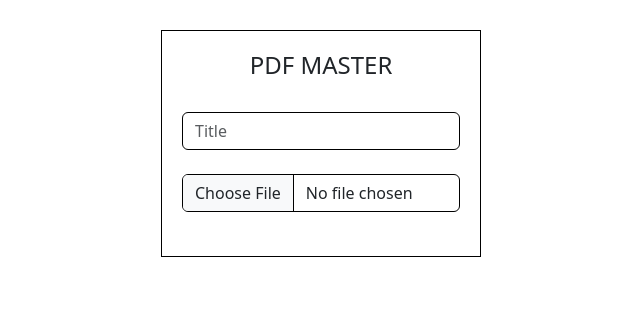
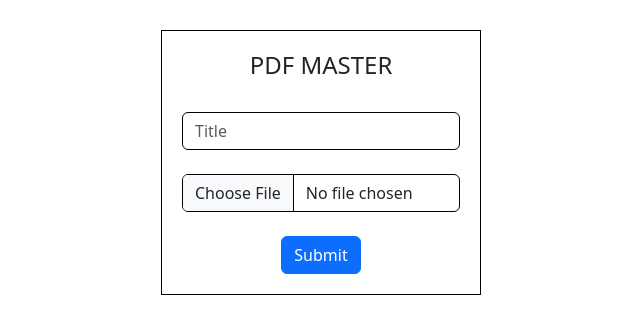
Before and after one commit to MursaleenShah/Pdf_Master_Frontend, a React (Create React App) app: page / in a window 1280 px wide. Shown: the top 334 px of the page, without its empty margins (319-959 px from the left). Built offline with nearby package versions, Linux system fonts and the light colour scheme.

Commit message:
Updated Form Functionality

```diff
--- a/src/App.js
+++ b/src/App.js
@@ -1,10 +1,20 @@
 import logo from './logo.svg';
 import './App.css';
+import { useState } from 'react';
 
 function App() {
+  const [title,setTitle] = useState("");
+  const [file, setFile] = useState("");
+  const submitImage = async(e)=>{
+    e.preventDefault();
+    const formData = new FormData();
+    formData.append("title",title);
+    formData.append("file",file);
+    console.log(title,file);
+  }
   return (
     <div className="App">
-       <form className='formStyle'>
+       <form className="formStyle" onSubmit={submitImage}>
         <h4>PDF MASTER</h4>
         <br/>
         <input
@@ -12,6 +22,7 @@ function App() {
         className='form-control'
         placeholder='Title'
         required
+        onChange={(e)=>setTitle(e.target.value)}
         />
         <br/>
          <input
@@ -19,8 +30,13 @@ function App() {
         className='form-control'
         accept='appliaction/pdf'
         required
+        onChange={(e)=>setFile(e.target.files[0])}
         />
         <br/>
+        <button className='btn btn-primary'
+        type='submit'>
+          Submit
+        </button>
       </form>
     </div>
   );
```
